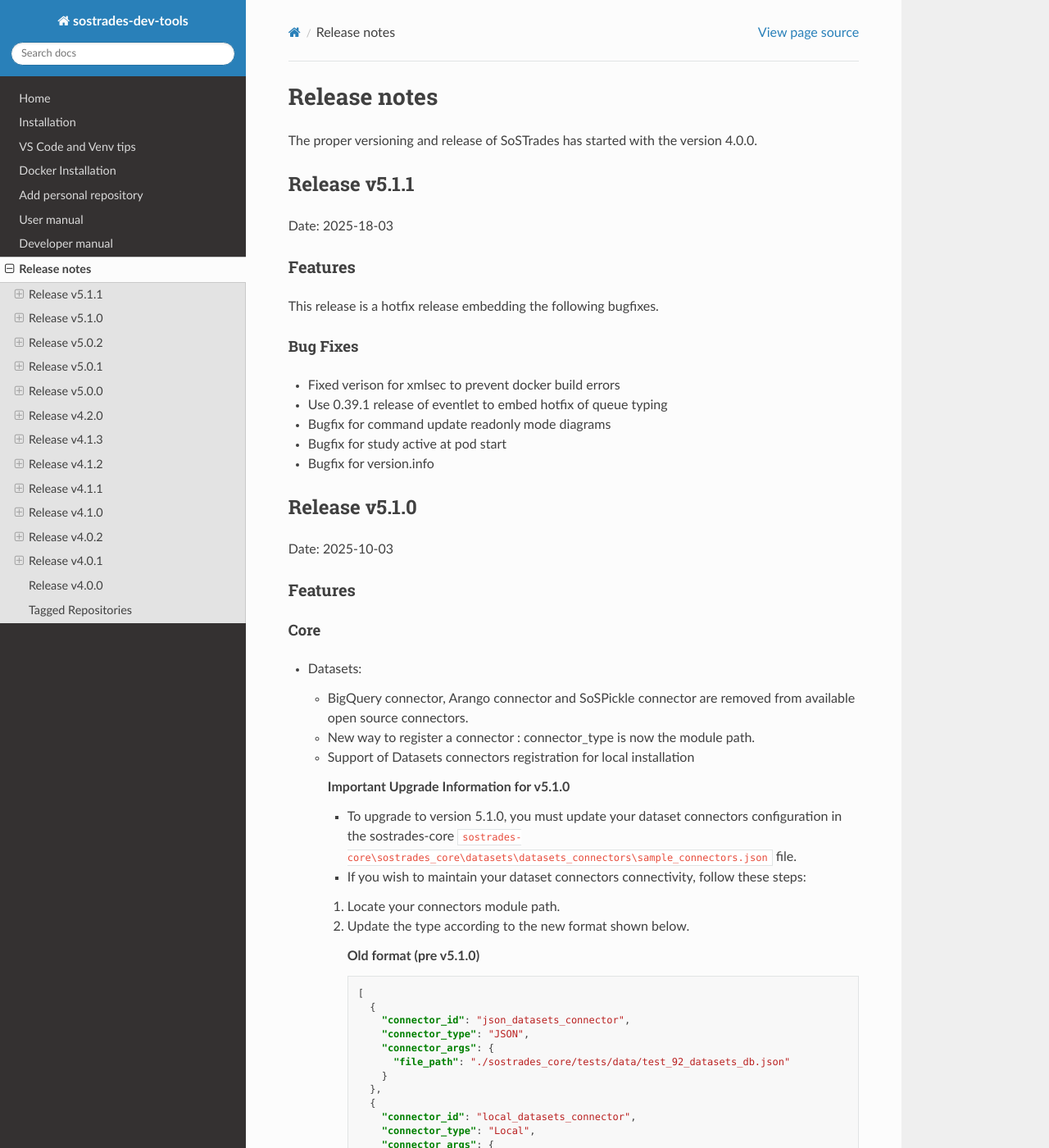
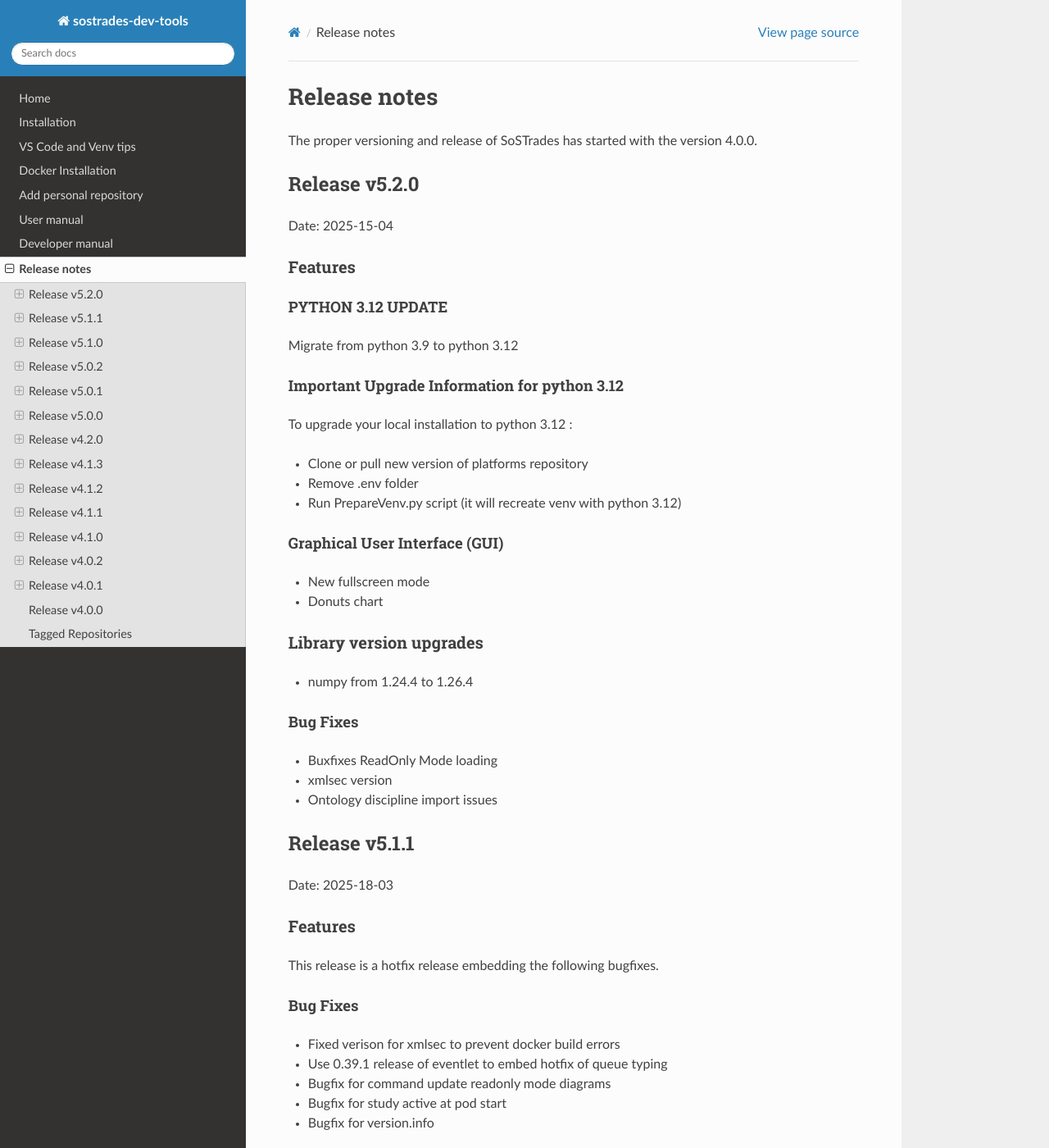
Before and after one commit to os-climate/sostrades-dev-tools, a Sphinx documentation site: the page built from docs/source/release-notes.md, in a window 1280 px wide and 1400 px high. Shown: the whole window at 82% size. Built offline with Sphinx 7.4.7 and the Read the Docs theme 3.1.0, drawn with Linux system fonts in a browser that asks for light colours.

Commit message:
update doc

```diff
--- a/docs/source/release-notes.md
+++ b/docs/source/release-notes.md
@@ -1,6 +1,34 @@
 # Release notes
 
 The proper versioning and release of SoSTrades has started with the version 4.0.0.
+
+## Release v5.2.0
+Date: 2025-15-04
+
+### Features
+
+#### PYTHON 3.12 UPDATE
+Migrate from python 3.9 to python 3.12
+
+#### Important Upgrade Information for python 3.12
+To upgrade your local installation to python 3.12 :
+- Clone or pull new version of platforms repository
+- Remove .env folder
+- Run PrepareVenv.py script (it will recreate venv with python 3.12)
+
+#### Graphical User Interface (GUI)
+
+* New fullscreen mode
+* Donuts chart
+
+### Library version upgrades
+
+* numpy from 1.24.4 to 1.26.4
+
+#### Bug Fixes
+- Buxfixes ReadOnly Mode loading
+- xmlsec version
+- Ontology discipline import issues
 
 ## Release v5.1.1
 Date: 2025-18-03
```
